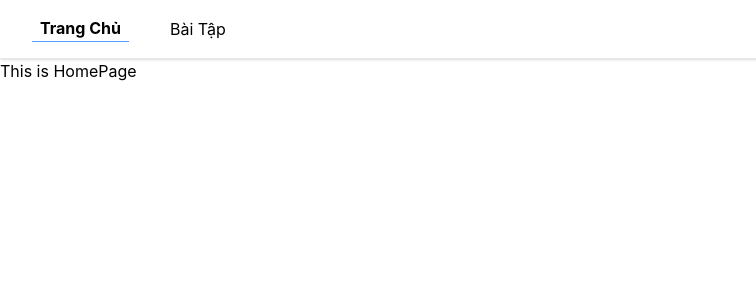
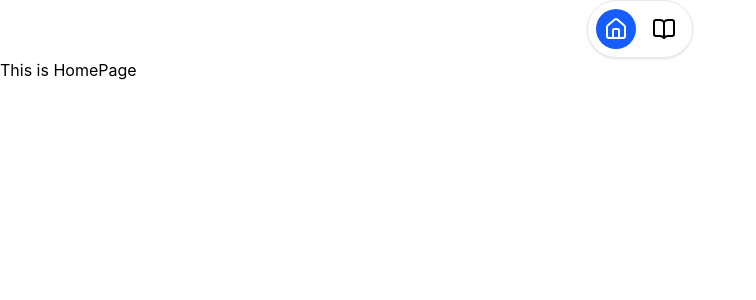
Before and after one commit to chpvchp/edu-sw, a React (Vite) app in the folder frontend/: page / in a window 1280 px wide. Shown: the top 300 px of the page, without its empty margins (0-756 px from the left). Built offline with nearby package versions, Linux system fonts and the light colour scheme.

Commit message:
style(icon): replace Text NavLink to Icon (use Lucide React)

```diff
--- a/frontend/src/components/NavBar.tsx
+++ b/frontend/src/components/NavBar.tsx
@@ -1,26 +1,27 @@
+import { House, BookOpen } from "lucide-react";
 import { NavLink } from "react-router-dom";
 
 export default function NavBar() {
 
   const listNavLink = [
-    {"to": "/", "label": "Trang Chủ"},
-    {"to": "/bai-tap", "label": "Bài Tập"},
+    {to: "/", label: "Trang Chủ", icon: House},
+    {to: "/bai-tap", label: "Bài Tập", icon: BookOpen},
   ]
 
-  const classNameActive = "px-2 font-bold border-b border-blue-400"
-  const classNameNotActive = "px-2 border border-b border-white"
+  const classNameActive = "p-2 bg-blue-600 text-white rounded-full"
+  const classNameNotActive = "p-2 bg-white rounded-full"
 
   return (
-    <nav className="px-8 py-4 flex gap-8 border-b border-gray-200 shadow">
-      {listNavLink.map((navlink) => (
+    <nav className="p-2 flex gap-2 border border-gray-200 shadow mx-auto rounded-full">
+      {listNavLink.map(({to, icon: Icon}) => (
         <NavLink
-          key={navlink.to}
-          to={navlink.to}
+          key={to}
+          to={to}
           className={({ isActive }) =>
             isActive ? classNameActive : classNameNotActive
           }
         >
-          {navlink.label}
+          <Icon />
         </NavLink>
       ))}
 
```
